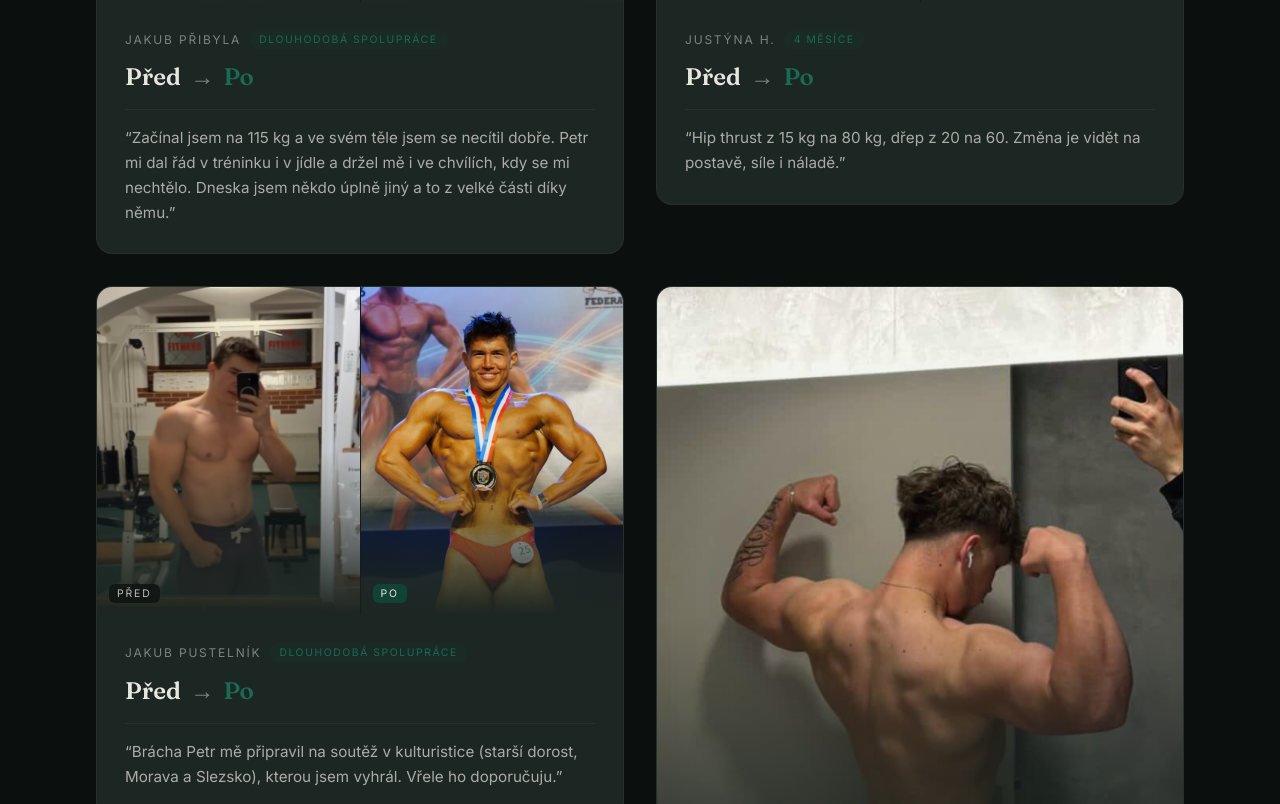
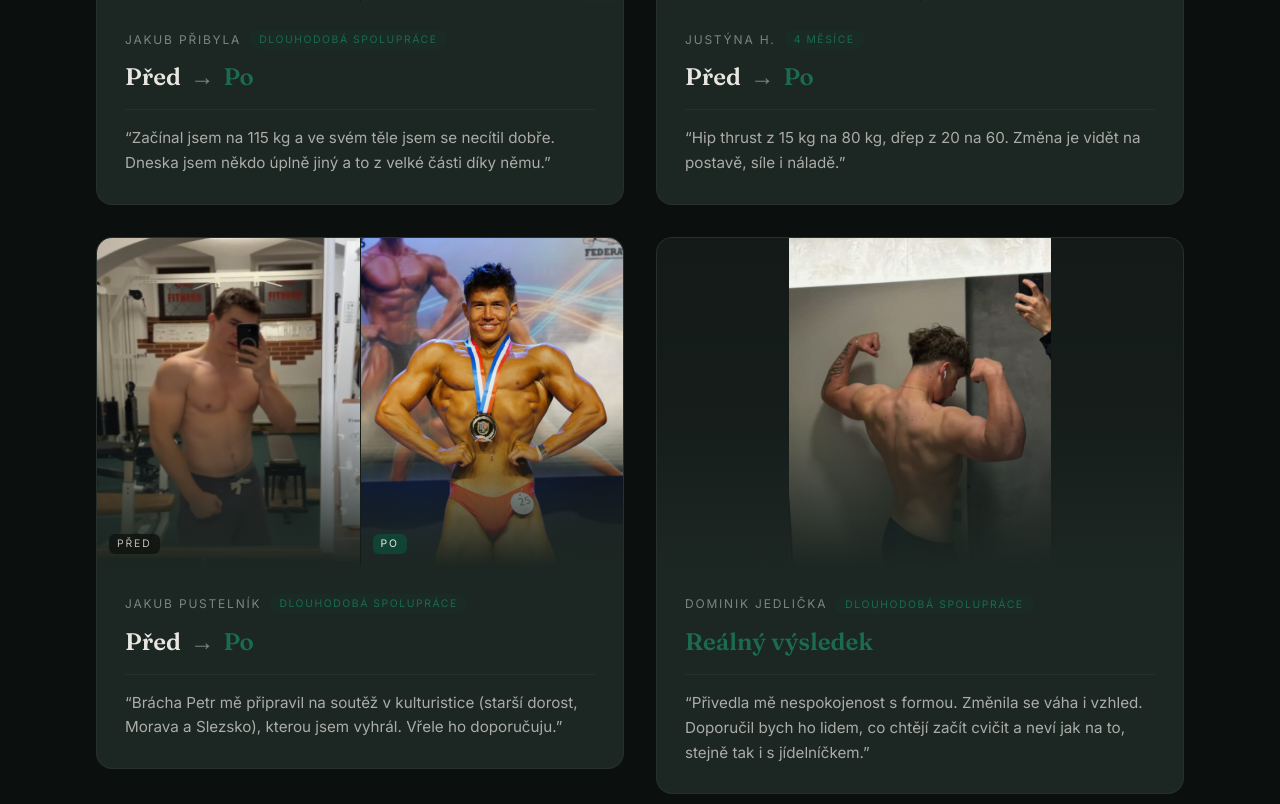
Before and after one commit to pustelnikcoach/pustelnikcoach, a Next.js app: page / in a window 1280 px wide. Shown: the part 2853-3657 px from the top of the page. Built offline with nearby package versions, Linux system fonts and the light colour scheme.

Commit message:
Update: Jakub kratší text, Justýna celá postava (zadek uprostřed, bez obličeje), Dominik celý v širokém formátu

```diff
--- a/components/sections/Results.tsx
+++ b/components/sections/Results.tsx
@@ -130,17 +130,21 @@ export function ResultMedia({ card }: { card: ResultCard }) {
         src={card.image}
         alt={`${card.name} — výsledek spolupráce`}
         className={
-          "absolute inset-0 h-full w-full object-cover transition-transform duration-700 " +
-          (isTopZoom
-            ? "scale-[1.1] origin-top group-hover:scale-[1.03]"
-            : hasZoom
-              ? ""
-              : "group-hover:scale-[1.03]")
+          "absolute inset-0 h-full w-full transition-transform duration-700 " +
+          (card.wide
+            ? "object-contain"
+            : "object-cover " +
+              (isTopZoom
+                ? "scale-[1.1] origin-top group-hover:scale-[1.03]"
+                : hasZoom
+                  ? ""
+                  : "group-hover:scale-[1.03]"))
         }
         style={{
-          objectPosition:
-            card.objectPosition ?? (isTopZoom ? "50% 15%" : "50% 50%"),
-          transform: hasZoom ? `scale(${card.zoom})` : undefined,
+          objectPosition: card.wide
+            ? undefined
+            : card.objectPosition ?? (isTopZoom ? "50% 15%" : "50% 50%"),
+          transform: !card.wide && hasZoom ? `scale(${card.zoom})` : undefined,
         }}
         onError={(e) => {
           (e.currentTarget as HTMLImageElement).style.display = "none";
--- a/lib/content.ts
+++ b/lib/content.ts
@@ -127,7 +127,7 @@ export const featuredResults: ResultCard[] = [
     after: "/images/results/jakub-pribyla-after.jpg",
     duration: "Dlouhodobá spolupráce",
     quote:
-      "Začínal jsem na 115 kg a ve svém těle jsem se necítil dobře. Petr mi dal řád v tréninku i v jídle a držel mě i ve chvílích, kdy se mi nechtělo. Dneska jsem někdo úplně jiný a to z velké části díky němu.",
+      "Začínal jsem na 115 kg a ve svém těle jsem se necítil dobře. Dneska jsem někdo úplně jiný a to z velké části díky němu.",
   },
   {
     kind: "ba",
@@ -152,6 +152,7 @@ export const featuredResults: ResultCard[] = [
     name: "Dominik Jedlička",
     image: "/images/results/dominik-jedlicka.png",
     duration: "Dlouhodobá spolupráce",
+    wide: true,
     quote:
       "Přivedla mě nespokojenost s formou. Změnila se váha i vzhled. Doporučil bych ho lidem, co chtějí začít cvičit a neví jak na to, stejně tak i s jídelníčkem.",
   },
```
Also changed, not shown: public/images/results/justyna-after.jpg.
